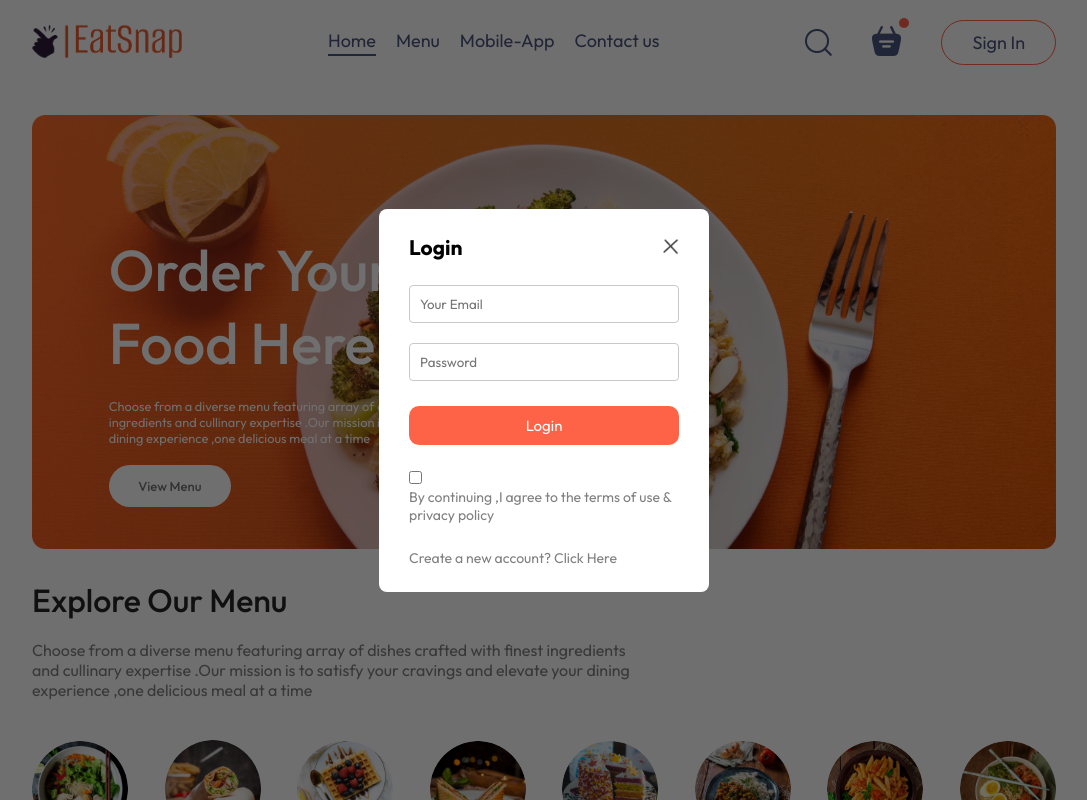
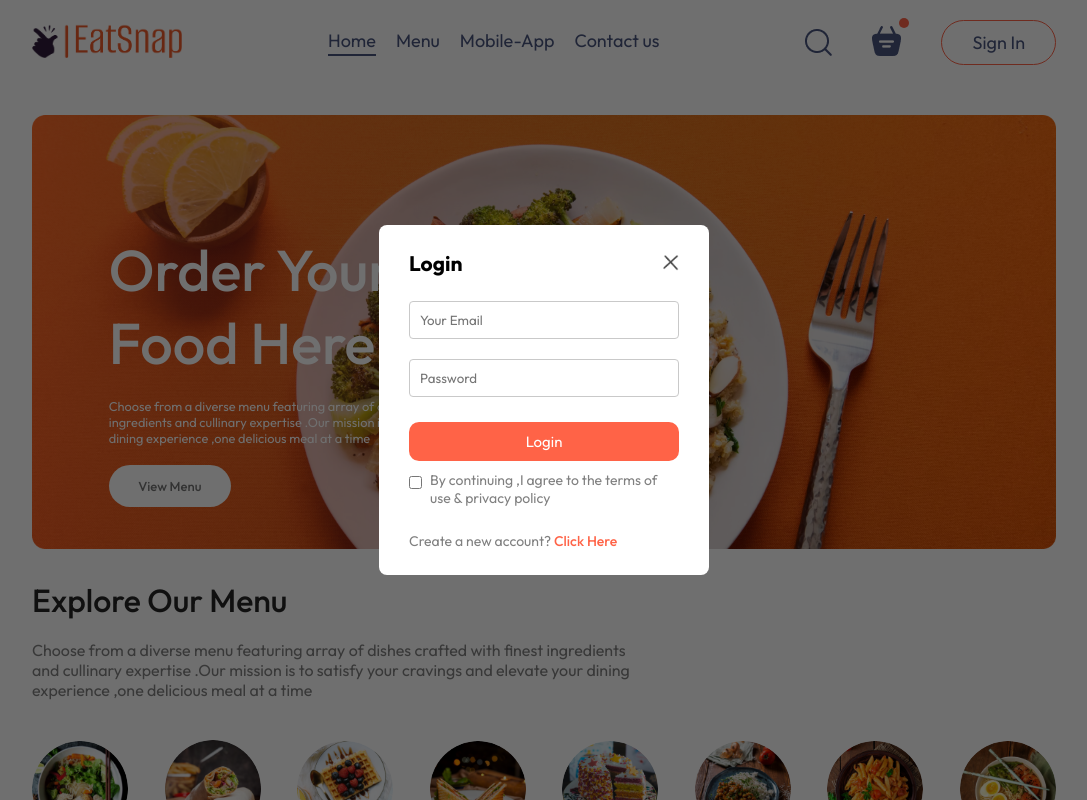
Before and after one commit to Piyush1532/EatSnap-FoodApp-React, a React (Vite) app: page / in a window 1280 px wide. Both pictures are taken after a click on the button "Sign In". Shown: the top 800 px of the page, without its empty margins (96-1183 px from the left). Built offline with nearby package versions, Linux system fonts and the light colour scheme.

Commit message:
design complete

```diff
--- a/src/Components/Loginpopup/loginpopup.css
+++ b/src/Components/Loginpopup/loginpopup.css
@@ -51,12 +51,17 @@ border-radius: 4px;
     cursor: pointer;
 }
 
-.login-pop-condition{
+.login-popup-condition{
     display: flex;
     align-items: start;
     gap: 8px;
     margin-top: -15px;
 }
-.login-pop-condition input{
+.login-popup-condition input{
     margin-top: 5px;
 }
+.loginpop-up p span{
+    color: tomato;
+    cursor: pointer;
+    font-weight: 500;
+}
```
